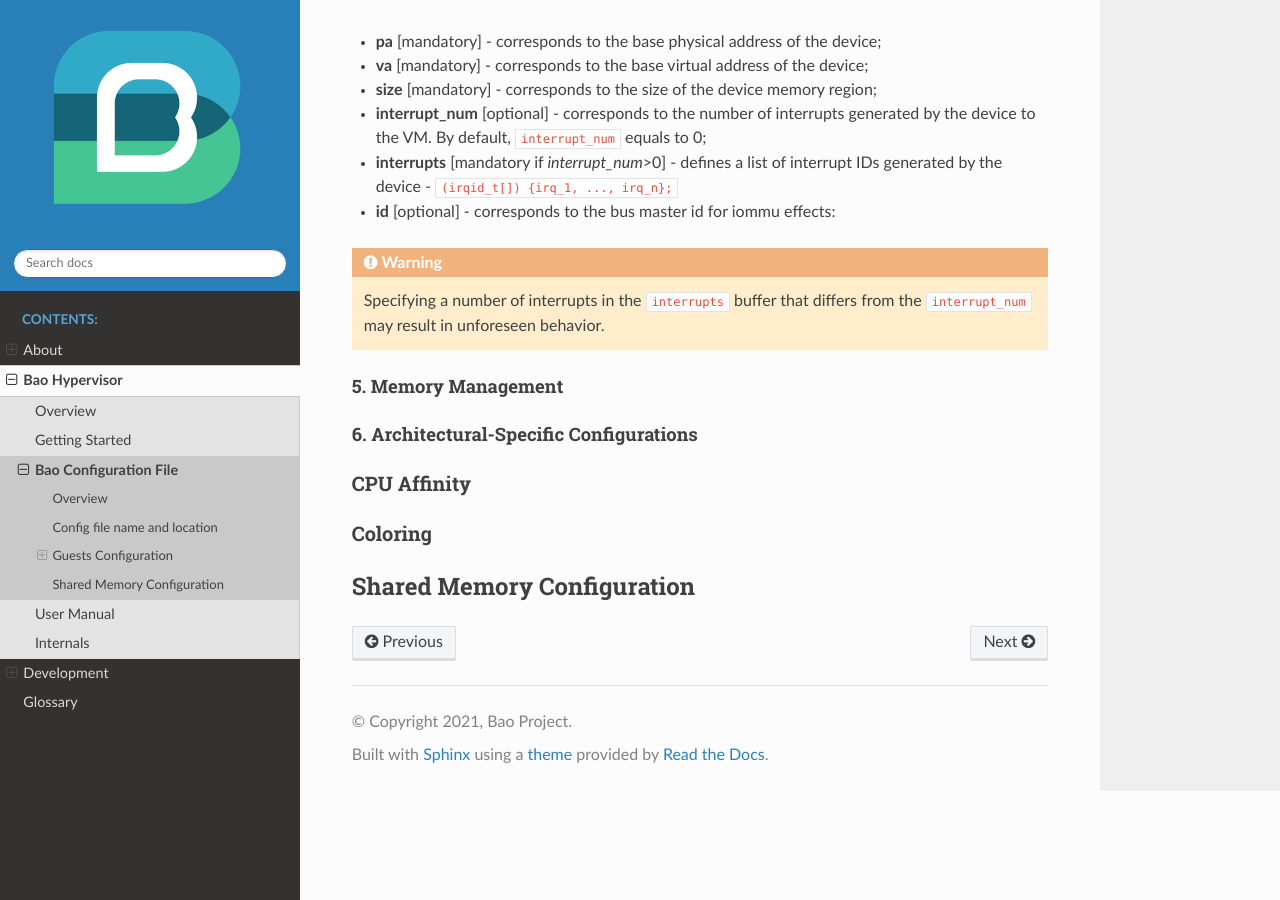
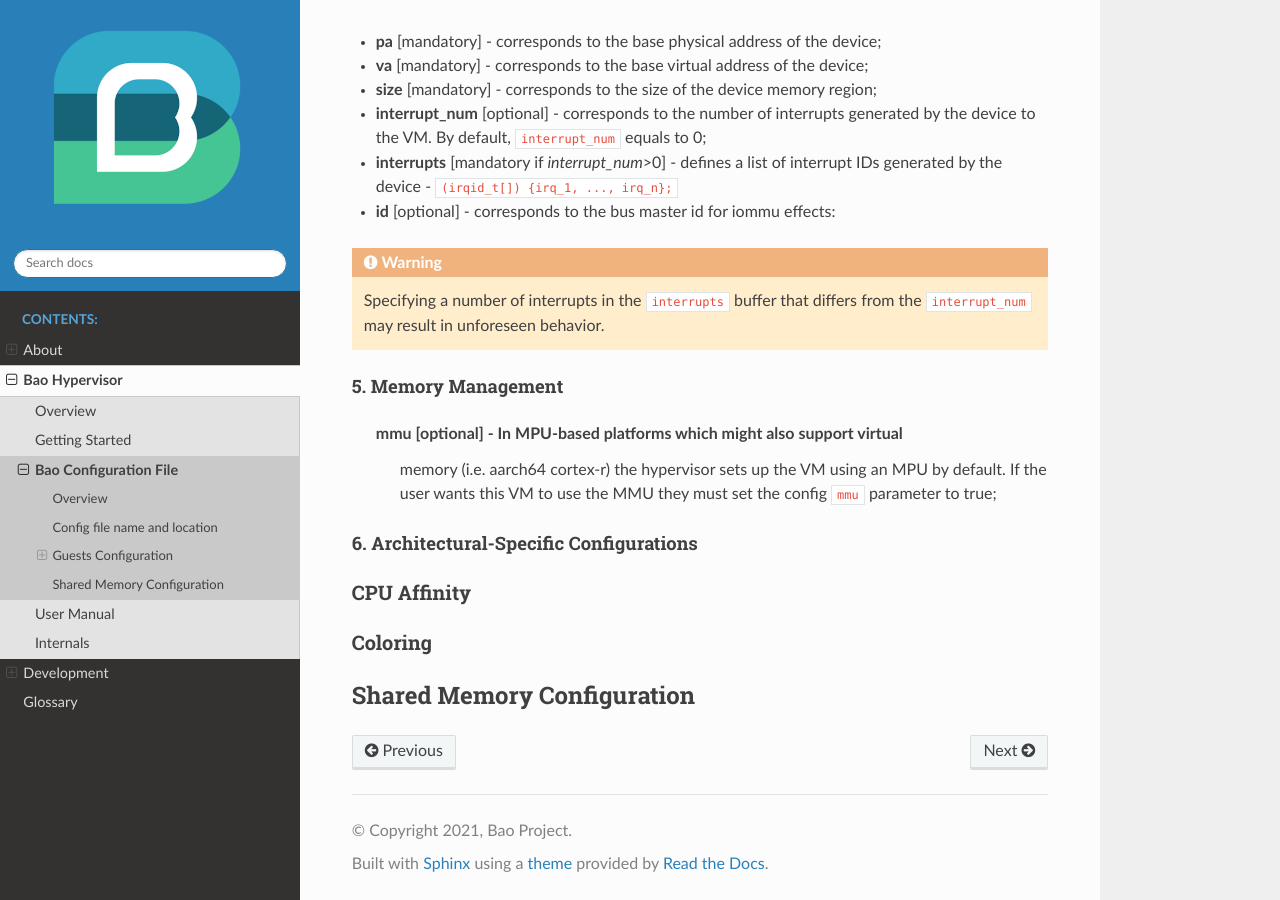
Before and after one commit to bao-project/bao-docs, a Sphinx documentation site: the page built from source/bao_hyp/config.rst, in a window 1280 px wide and 900 px high, scrolled down 5468 px. Built offline with Sphinx 7.4.7 and the Read the Docs theme 2.0.0, drawn with Linux system fonts in a browser that asks for light colours.

Commit message:
feat(doc): add VM configuration - memory management
Signed-off-by: Diogo21Costa <diogoandreveigacosta@gmail.com>

```diff
--- a/source/bao_hyp/config.rst
+++ b/source/bao_hyp/config.rst
@@ -281,6 +281,12 @@ where:
 ####################
 .. _Memory Management:
 
+ **mmu** [optional] - In MPU-based platforms which might also support virtual \
+   memory (i.e. aarch64 cortex-r) the hypervisor sets up the VM using an MPU \
+   by default. If the user wants this VM to use the MMU they must set the \
+   config ``mmu`` parameter to true;
+
+
 6. Architectural-Specific Configurations
 ########################################
 .. _Architectural-Specific Configurations:
--- a/source/spelling_wordlist.txt
+++ b/source/spelling_wordlist.txt
@@ -74,3 +74,6 @@ bootloader
 inplace
 virtualized
 iommu
+MPU
+aarch64
+aarch
```
